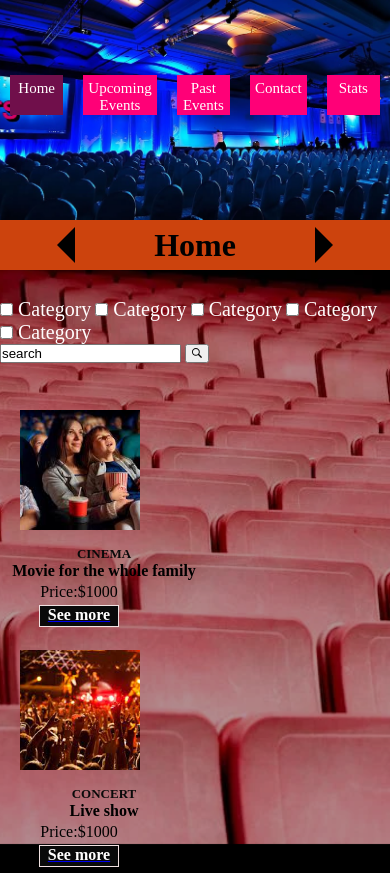
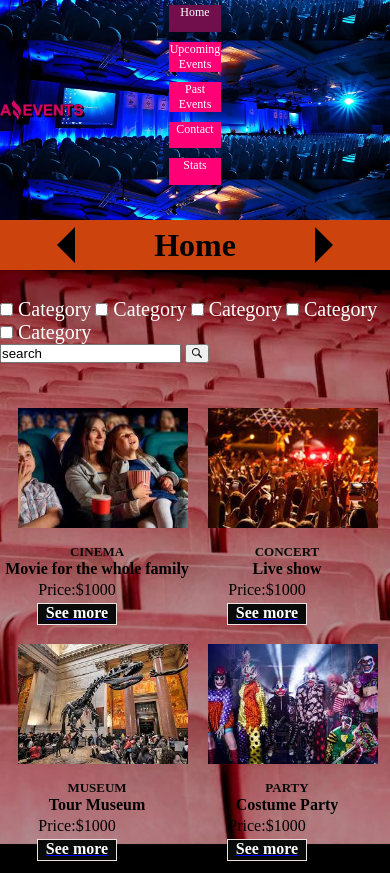
Before and after one commit to Salazar-mario/Events-Mindhub, a plain HTML site: page index.html in a window 390 px wide. Shown: the top 873 px of the page. Drawn offline with Linux system fonts and the light colour scheme.

Commit message:
correciones media query

```diff
--- a/styles/style-contact.css
+++ b/styles/style-contact.css
@@ -226,3 +226,22 @@ footer p{
         font-size: 18px;
     }
 }
+@media only screen and (min-width:350px) and (max-width:775px) {
+    nav{
+        display:flex;
+        flex-direction: column;
+    }
+
+    nav a{
+        width: 52px;
+        height: 30px;
+        font-size: 12px;
+        padding: 0;
+        margin: 5px;
+    }
+}
+@media only screen and (min-width:350px) and (max-width:625px) {
+    .fondo{
+        background-size: contain;
+    }
+}
--- a/styles/style-details.css
+++ b/styles/style-details.css
@@ -132,7 +132,7 @@ h3 {
     align-items: center;
 }
 
-@media only screen and (min-width:375px) and (max-width:597px) {
+@media only screen and (min-width:375px) and (max-width:800px) {
     .caja-detalle {
         width: 350px;
         height: 350px;
@@ -148,3 +148,22 @@ h3 {
         }
     }
 }
+@media only screen and (min-width:350px) and (max-width:775px) {
+    nav{
+        display:flex;
+        flex-direction: column;
+    }
+
+    nav a{
+        width: 52px;
+        height: 30px;
+        font-size: 12px;
+        padding: 0;
+        margin: 5px;
+    }
+}
+@media only screen and (min-width:350px) and (max-width:625px) {
+    .fondo{
+        background-size: contain;
+    }
+}
--- a/styles/style-stats.css
+++ b/styles/style-stats.css
@@ -122,3 +122,22 @@ footer p{
         font-size: 18px;
     }
 }
+@media only screen and (min-width:350px) and (max-width:775px) {
+    nav{
+        display:flex;
+        flex-direction: column;
+    }
+
+    nav a{
+        width: 52px;
+        height: 30px;
+        font-size: 12px;
+        padding: 0;
+        margin: 5px;
+    }
+}
+@media only screen and (min-width:350px) and (max-width:625px) {
+    .fondo{
+        background-size: contain;
+    }
+}
--- a/styles/style.css
+++ b/styles/style.css
@@ -115,7 +115,6 @@ fieldset{
 .columx2 {
     width: 33%;
     float: left;
-    margin: 2px 2px 2px 2px;
 
 }
 
@@ -168,7 +167,7 @@ footer p{
 
 }
 
-@media only screen and (min-width:375px) and (max-width:800px) {
+@media only screen and (min-width:341px) and (max-width:740px) {
     .contenedor-columnas {
         margin: 2px 2px 2px 2px;
     }
@@ -179,7 +178,7 @@ footer p{
 .columx2{
     display: flex;
     flex-direction: column;
-    width: 200px;
+    width: 190px;
 }
     .columx2 .contenedor-1 {
         width: 150px;
@@ -189,7 +188,7 @@ footer p{
 
     .columx2 img {
         margin: 1rem;
-        width: 120px;
+        width: 170px;
         height: 120px;
     }
 
@@ -205,3 +204,22 @@ footer p{
         font-size: 18px;
     }
 }
+@media only screen and (min-width:350px) and (max-width:775px) {
+    nav{
+        display:flex;
+        flex-direction: column;
+    }
+
+    nav a{
+        width: 52px;
+        height: 30px;
+        font-size: 12px;
+        padding: 0;
+        margin: 5px;
+    }
+}
+@media only screen and (min-width:350px) and (max-width:625px) {
+    .fondo{
+        background-size: contain;
+    }
+}
```
Also changed, not shown: events.html (line endings or trailing spaces).
